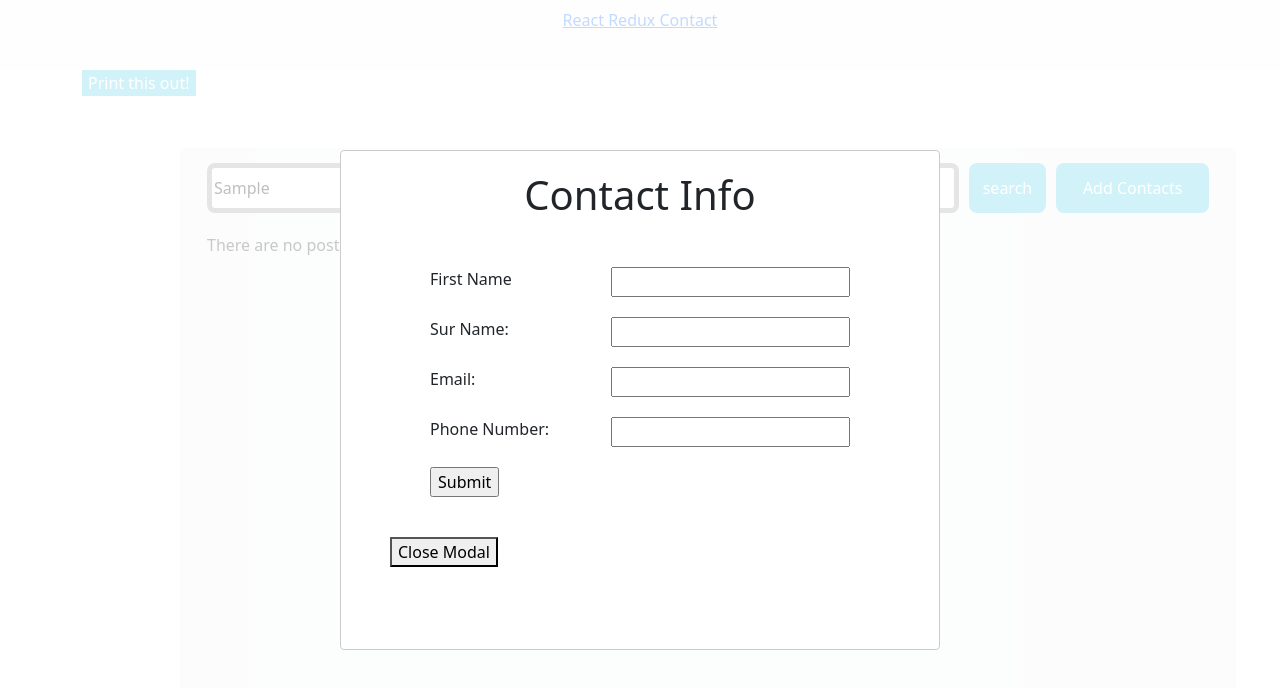
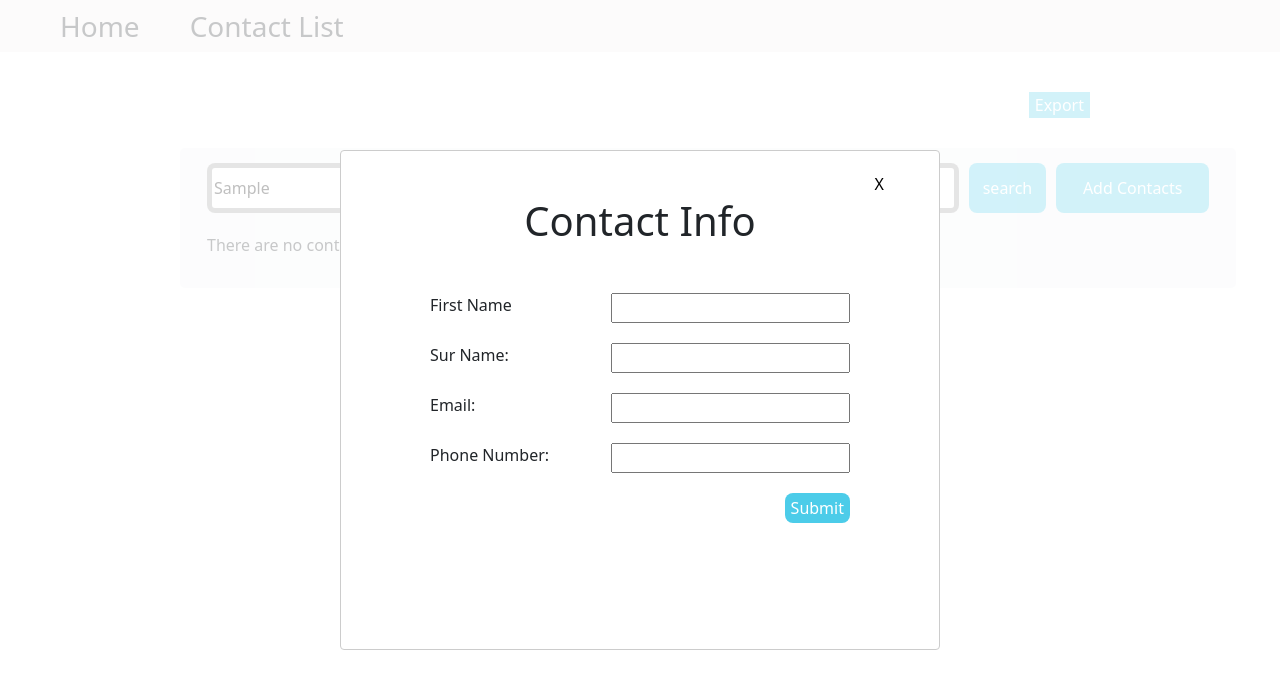
Before and after one commit to abid0801/React-Based-Contact-Book, a React (Create React App) app: page / in a window 1280 px wide. Both pictures are taken after typing "Sample" into the empty fields and a click on the button "Add Contacts". Shown: the top 688 px of the page. Built offline with nearby package versions, Linux system fonts and the light colour scheme.

Commit message:
search functioning

```diff
--- a/src/components/Home.css
+++ b/src/components/Home.css
@@ -10,7 +10,6 @@
 .row{
 position: absolute;
 width: 1056px;
-height: 727px;
 left: 192px;
 top: 148px;
 }
@@ -37,6 +36,19 @@ top: 148px;
     justify-content: space-between;
     margin-bottom: 20px;
     height: 30px
+}
+
+.submitButtonDiv{
+    display: flex;
+    justify-content: flex-end;
+}
+
+.submitButton{
+    color: white;
+    background-color: #4CCCE9;
+    border: 0px;
+    border-radius: 8px;
+    height: 30px;
 }
 
 .searchAndAdd{
--- a/src/components/Home.js
+++ b/src/components/Home.js
@@ -4,7 +4,7 @@ import {Link} from 'react-router-dom';
 import Dexie from "dexie";
 import "./Home.css";
 import Modal from 'react-modal';
-import { toast } from 'react-toastify';
+import { toast, ToastContainer } from 'react-toastify';
 import ReactToPrint from 'react-to-print';
 
 const Home = () => {
@@ -45,11 +45,22 @@ const Home = () => {
 
     const search = (name) =>{
 
-        const checkContactEmailExists = posts.filter((contact) =>
+        const searchResult = posts.filter((contact) =>
         contact.firstName === name ? contact : null
       );
 
-        console.log(checkContactEmailExists);
+        if(searchResult.length!==0){
+            return toast(`${searchResult[0].firstName} ${searchResult[0].phoneNumber}`,{
+                autoClose: 5000
+            })
+        } else{
+            return toast.warning('Not found')
+        }
+
+    //   return toast.warning(searchResult[0].phoneNumber)
+    // console.log(searchResult.length)
+
+        // console.log(searchResult[0].phoneNumber);
 
     }
 
@@ -88,6 +99,7 @@ const Home = () => {
         },
       };
 
+
     let postData;
 
 
@@ -108,15 +120,15 @@ const Home = () => {
                    </div>
     }else{
         postData = <div className="message">
-                     <p>There are no posts to show</p>
+                     <p>There are no contact information to show</p>
                    </div>
     }
 
 
 
     return (
-        <div className="container">
-            <div style={{'background-color': '#F3F5F6', 'padding': '15px', 'border-radius':'5px'}} className="row">
+        <div style={{'margin-bottom': '800px'}}>
+            <div style={{'background-color': '#F3F5F6', 'padding': '15px', 'border-radius':'5px',}} className="row">
             <div>
                 <div className='searchAndAdd'>
                     <input className='inputBox' type="text" name="Search" required value={searchValue} onChange= {(e)=>{setSearchValue(e.target.value)}} />
@@ -132,27 +144,14 @@ const Home = () => {
            isOpen={isModalOpen}>
             <div className="modalContainer">
                 <div >
+                    <div style={{'display': 'flex', 'justify-content':'flex-end'}}>
+                        <button style={{'border':'0px', 'background-color': 'white'}} onClick={()=>setIsModalOpen(!isModalOpen)}>X</button>
+                    </div>
                     <h1 className="display-6 text-center">
                 Contact Info
                     </h1>
                      <div className='formContainer'>
                             <form onSubmit={handleSubmit} >
-                                    {/* First Name:
-                                    <input type="text" name="firstName" required value={firstName} onChange= {(e)=>{setFirstName(e.target.value)}} />
-
-                                    <br></br>
-                                Sur Name:
-                                    <input type="text" name="surName" required value={surName} onChange= {(e)=>{setSurName(e.target.value)}} />
-                                    <br></br>
-
-                                    Email:
-                                    <input type="email" name="email" required value={email} onChange= {(e)=>{setEmail(e.target.value)}} />
-                                    <br></br>
-
-                                    Phone Number:
-                                    <input type="number" name="phoneNumber" required value={phoneNumber} onChange= {(e)=>{setPhoneNumber(e.target.value)}} />
-                                    <br></br>
-                                    <input type="submit" value="Submit" /> */}
                                     <div className='fullForm'>
                                         <div className='formSingle'>
                                             <p>First Name</p>
@@ -170,22 +169,22 @@ const Home = () => {
                                             Phone Number:
                                             <input type="number" name="phoneNumber" required value={phoneNumber} onChange= {(e)=>{setPhoneNumber(e.target.value)}} />
                                         </div>
-                                        <div><input type="submit" value="Submit" /></div>
+                                        <div className='submitButtonDiv'><input className='submitButton' type="submit" value="Submit" /></div>
                                     </div>
                             </form>
                         </div>
 
                 </div>
-                <button onClick={()=>setIsModalOpen(!isModalOpen)}>Close Modal</button>
+
             </div >
         </Modal>
 
-        <ReactToPrint
-          trigger={() => <button style={{'background-color': '#4CCCE9', 'color':'white', 'border':'0px'}}>Print this out!</button>}
-          content={() => componentRef}
-        />
-
-
+        <div style={{'display': 'flex', 'justify-content': 'flex-end', 'margin-right' : '190px', 'margin-top' : '40px'}}>
+            <ReactToPrint
+            trigger={() => <button style={{'background-color': '#4CCCE9', 'color':'white', 'border':'0px',}}>Export</button>}
+            content={() => componentRef}
+            />
+        </div>
         </div>
     )
 }
--- a/src/components/Navbar.css
+++ b/src/components/Navbar.css
@@ -1,15 +1,8 @@
-.navbar{
-
-display: flex;
-flex-direction: column;
-align-items: flex-start;
-padding: 18px 16px;
-
-position: absolute;
-width: relative;
-height: 70px;
-left: 0px;
-top: 0px;
-
-background: #FAFAFA;
+.topBar{
+    display: flex;
+    flex-direction: row;
+    justify-content: left;
+    padding-top: 10px;
+    padding-left: 60px;
+    background-color: #f3efef;
 }
--- a/src/components/Navbar.js
+++ b/src/components/Navbar.js
@@ -4,10 +4,11 @@ import "./Navbar.css"
 
 const Navbar = () => {
     return (
-        <nav className= "navbar">
-            <Link to="/" className= "text_nav">React Redux Contact </Link>
+        <div className= "topBar">
+            <h3 style={{'margin-right': '50px'}}>Home</h3>
+            <h3>Contact List</h3>
 
-        </nav>
+        </div>
     )
 }
 
```
